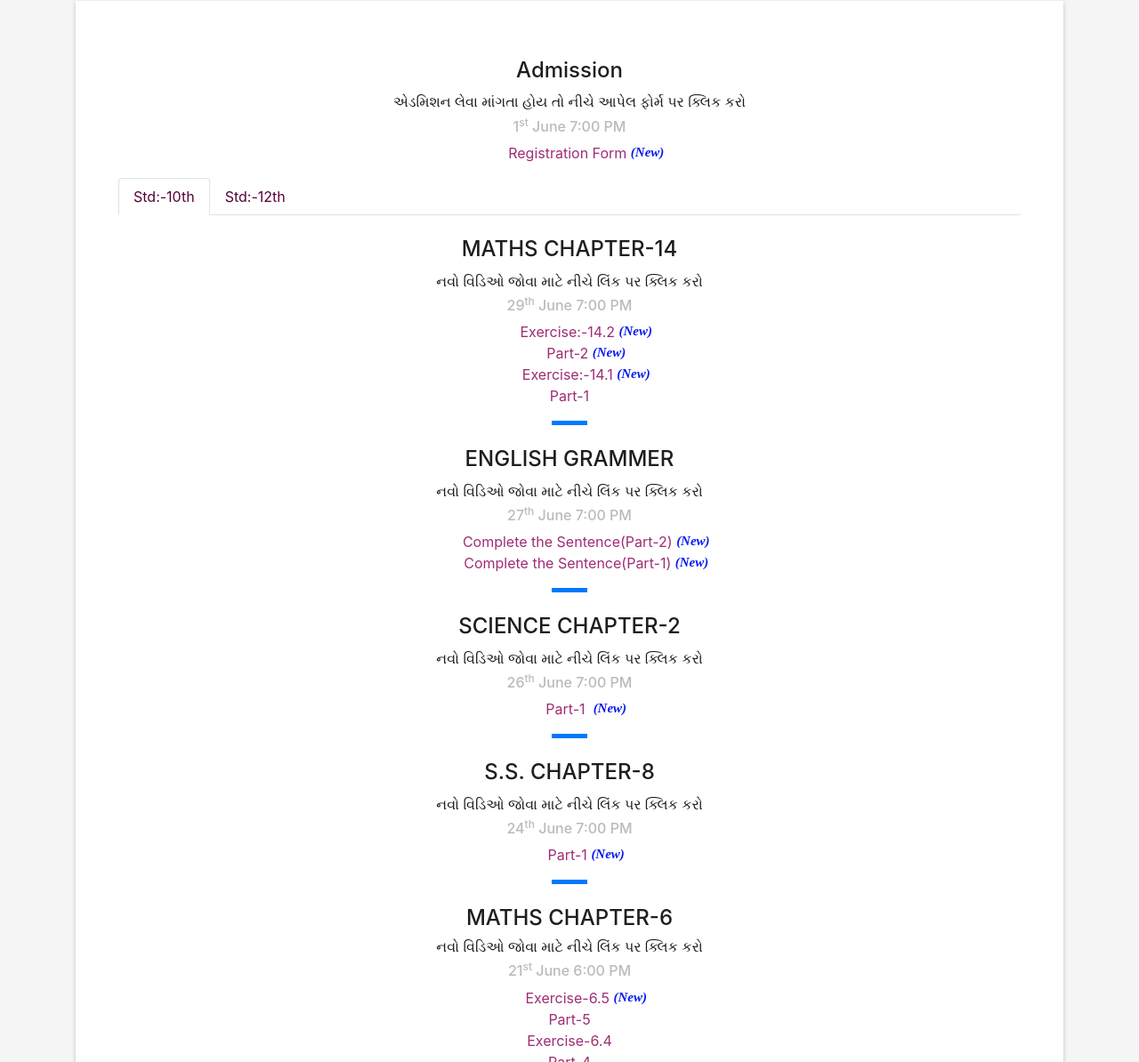
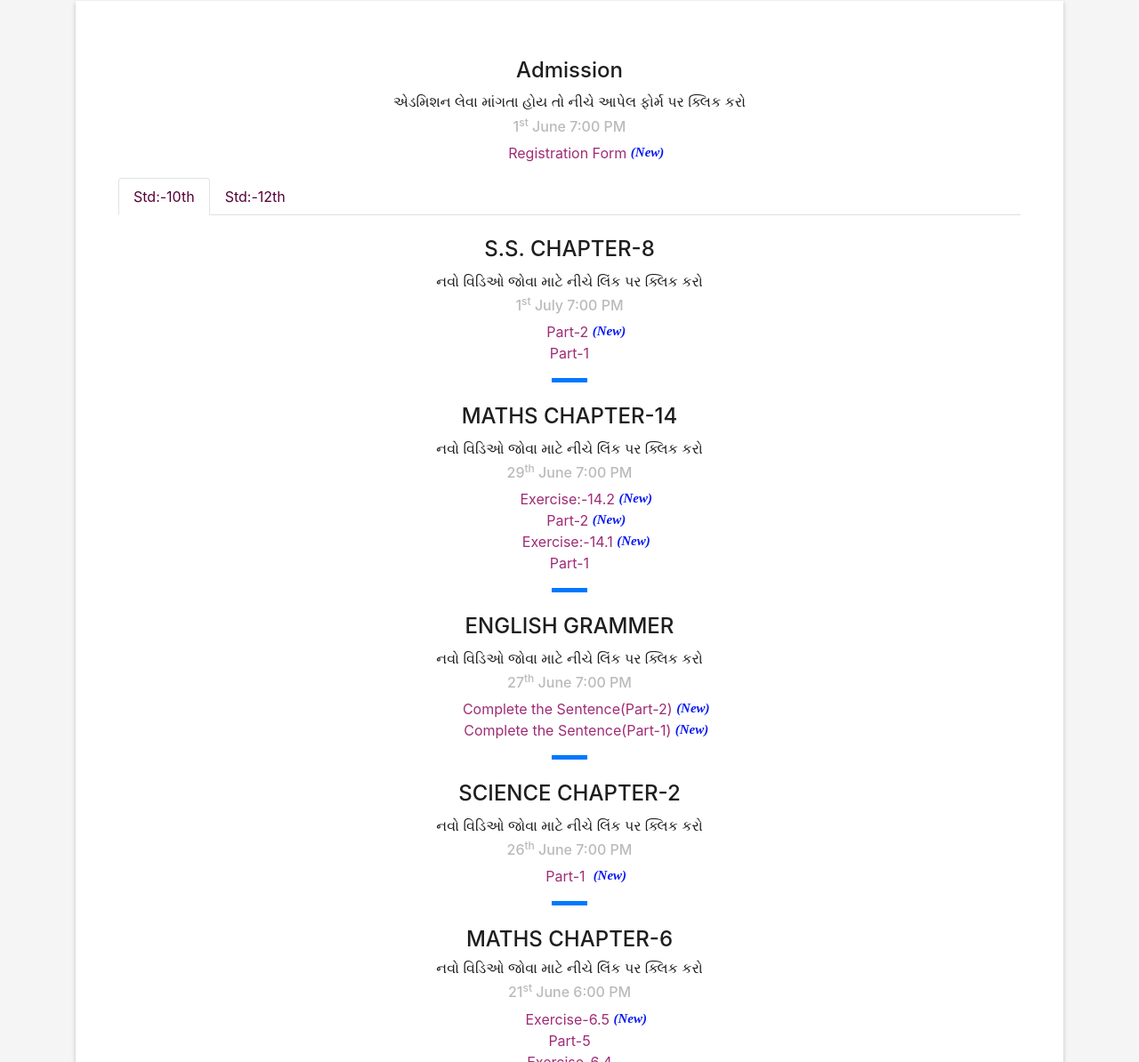
Before and after one commit to Atmiya-Group-of-Education/Atmiya-Group-of-Education.github.io, a plain HTML site: page index.html in a window 1280 px wide. Shown: the part 958-2152 px from the top of the page at 89% size. Drawn offline with nearby package versions, Linux system fonts and the light colour scheme; files whose address does not match are found by name.

Commit message:
1 july s.s stat

```diff
--- a/index.html
+++ b/index.html
@@ -105,6 +105,14 @@
             </ul>
             <div class="tab-content">
               <div id="tab10" class="tab-pane active"><br>
+                <h4 class="card-title">S.S. CHAPTER-8</h4>
+                <h6>નવો વિડિઓ જોવા માટે નીચે લિંક પર ક્લિક કરો</h6>
+                <h6 style="opacity: 0.3;">1<sup>st</sup> July 7:00 PM</h6>
+                <ul class="list-unstyled">
+                  <li><a style="color: #9F2C75" href="https://drive.google.com/file/d/14EClEM4sLt0pqe9tjk7sSJW4Jb1WvUvj/view?usp=sharing" class="card-link">Part-2&nbsp<span class="awesome"> (New)</span></a></li>
+                  <li><a style="color: #9F2C75" href="https://drive.google.com/file/d/1Xhas2FD9pk64VSDmbQVQ9xxGYpEeI44O/view?usp=sharing" class="card-link">Part-1</a></li>
+                </ul>
+                <div class="line-mf"></div><br>
                 <h4 class="card-title">MATHS CHAPTER-14</h4>
                 <h6>નવો વિડિઓ જોવા માટે નીચે લિંક પર ક્લિક કરો</h6>
                 <h6 style="opacity: 0.3;">29<sup>th</sup> June 7:00 PM</h6>
@@ -130,13 +138,7 @@
                   <li><a style="color: #9F2C75" href="https://drive.google.com/file/d/1Ffq_CdNusSGvpc5YK_bK5YsUcXeOBIvd/view?usp=sharing" class="card-link">Part-1 &nbsp<span class="awesome"> (New)</span></a></li>
                 </ul>
                 <div class="line-mf"></div><br>
-                <h4 class="card-title">S.S. CHAPTER-8</h4>
-                <h6>નવો વિડિઓ જોવા માટે નીચે લિંક પર ક્લિક કરો</h6>
-                <h6 style="opacity: 0.3;">24<sup>th</sup> June 7:00 PM</h6>
-                <ul class="list-unstyled">
-                  <li><a style="color: #9F2C75" href="https://drive.google.com/file/d/1Xhas2FD9pk64VSDmbQVQ9xxGYpEeI44O/view?usp=sharing" class="card-link">Part-1&nbsp<span class="awesome"> (New)</span></a></li>
-                </ul>
-                <div class="line-mf"></div><br>
+
 
                 <h4>MATHS CHAPTER-6</h4>
                 <h6>નવો વિડિઓ જોવા માટે નીચે લિંક પર ક્લિક કરો</h6>
@@ -186,6 +188,21 @@
                 <ul class="list-unstyled">
                   <li><a style="color: #9F2C75" href="http://www.ketanghoghari.in/" class="card-link">Link&nbsp<span class="awesome"> (New)</span></a></li>
                 </ul>-->
+                <h4 class="card-title">STAT CHAPTER-1</h4>
+                <h6>નવો વિડિઓ જોવા માટે નીચે લિંક પર ક્લિક કરો</h6>
+                <h6 style="opacity: 0.3;">1<sup>st</sup> July 7:00 PM</h6>
+                <ul class="list-unstyled">
+                  <li><a style="color: #9F2C75" href="https://drive.google.com/file/d/19jnMWGrJ9USU9GnvUol9Ha_xR3_7uab0/view?usp=sharing" class="card-link">Part-9&nbsp<span class="awesome"> (New)</span></a></li>
+                  <li><a style="color: #9F2C75" href="https://drive.google.com/file/d/1hIQZNTSpcP5gI3M_ZmDOeFTkrbDBN9Nj/view?usp=sharing" class="card-link">Part-8&nbsp<span class="awesome"> (New)</span></a></li>
+                  <li><a style="color: #9F2C75" href="https://drive.google.com/file/d/1P4rdvEnik9Heil87Ec6wRfaVvjjx54fB/view?usp=sharing" class="card-link">Part-7</a></li>
+                  <li><a style="color: #9F2C75" href="https://drive.google.com/file/d/1WcTENQ6jS58bbkZQeO2sU932DuLlPqAU/view?usp=sharing" class="card-link">Part-6</a></li>
+                  <li><a style="color: #9F2C75" href="https://drive.google.com/file/d/1Hvqx9U7sw2W6L1WIsuueOrTT2pSInMo1/view?usp=sharing" class="card-link">Part-5</a></li>
+                  <li><a style="color: #9F2C75" href="https://drive.google.com/file/d/1W1UGvyjqUB4ORfTlyR2QMd06iA7Y1Fkl/view?usp=sharing" class="card-link">Part-4</a></li>
+                  <li><a style="color: #9F2C75" href="https://drive.google.com/file/d/1V7u9o3hyhsdBGqeHCVreSekDZvict44n/view?usp=sharing" class="card-link">Part-3</a></li>
+                  <li><a style="color: #9F2C75" href="https://drive.google.com/open?id=1ZTMTeR9nVp6aB4dvuLJxYD6QsC156E2d" class="card-link">Part-2</a></li>
+                  <li><a style="color: #9F2C75" href="https://drive.google.com/open?id=1tUwsYX-hwXubG75_kvtCNNHR170NWcjz" class="card-link">Part-1</a></li>
+                </ul>
+                <div class="line-mf"></div><br>
                 <h4 class="card-title">Account CHAPTER-4</h4>
                 <h6>નવો વિડિઓ જોવા માટે નીચે લિંક પર ક્લિક કરો</h6>
                 <h6 style="opacity: 0.3;">29<sup>th</sup> June 7:00 PM</h6>
@@ -211,19 +228,7 @@
                   <li><a style="color: #9F2C75" href="https://drive.google.com/file/d/1CXnP31f0zSIgsZIBAEtreuk1pst4LOq0/view?usp=sharing" class="card-link">Complete the Sentence(Part-1)&nbsp<span class="awesome"> (New)</span></a></li>
                 </ul>
                 <div class="line-mf"></div><br>
-                <h4 class="card-title">STAT CHAPTER-1</h4>
-                <h6>નવો વિડિઓ જોવા માટે નીચે લિંક પર ક્લિક કરો</h6>
-                <h6 style="opacity: 0.3;">24<sup>th</sup> June 7:00 PM</h6>
-                <ul class="list-unstyled">
-                  <li><a style="color: #9F2C75" href="https://drive.google.com/file/d/1P4rdvEnik9Heil87Ec6wRfaVvjjx54fB/view?usp=sharing" class="card-link">Part-7&nbsp<span class="awesome"> (New)</span></a></li>
-                  <li><a style="color: #9F2C75" href="https://drive.google.com/file/d/1WcTENQ6jS58bbkZQeO2sU932DuLlPqAU/view?usp=sharing" class="card-link">Part-6</a></li>
-                  <li><a style="color: #9F2C75" href="https://drive.google.com/file/d/1Hvqx9U7sw2W6L1WIsuueOrTT2pSInMo1/view?usp=sharing" class="card-link">Part-5</a></li>
-                  <li><a style="color: #9F2C75" href="https://drive.google.com/file/d/1W1UGvyjqUB4ORfTlyR2QMd06iA7Y1Fkl/view?usp=sharing" class="card-link">Part-4</a></li>
-                  <li><a style="color: #9F2C75" href="https://drive.google.com/file/d/1V7u9o3hyhsdBGqeHCVreSekDZvict44n/view?usp=sharing" class="card-link">Part-3</a></li>
-                  <li><a style="color: #9F2C75" href="https://drive.google.com/open?id=1ZTMTeR9nVp6aB4dvuLJxYD6QsC156E2d" class="card-link">Part-2</a></li>
-                  <li><a style="color: #9F2C75" href="https://drive.google.com/open?id=1tUwsYX-hwXubG75_kvtCNNHR170NWcjz" class="card-link">Part-1</a></li>
-                </ul>
-                <div class="line-mf"></div><br>
+
 
                 <h4 class="card-title">STAT CHAPTER-2</h4>
                 <h6>નવો વિડિઓ જોવા માટે નીચે લિંક પર ક્લિક કરો</h6>
```
